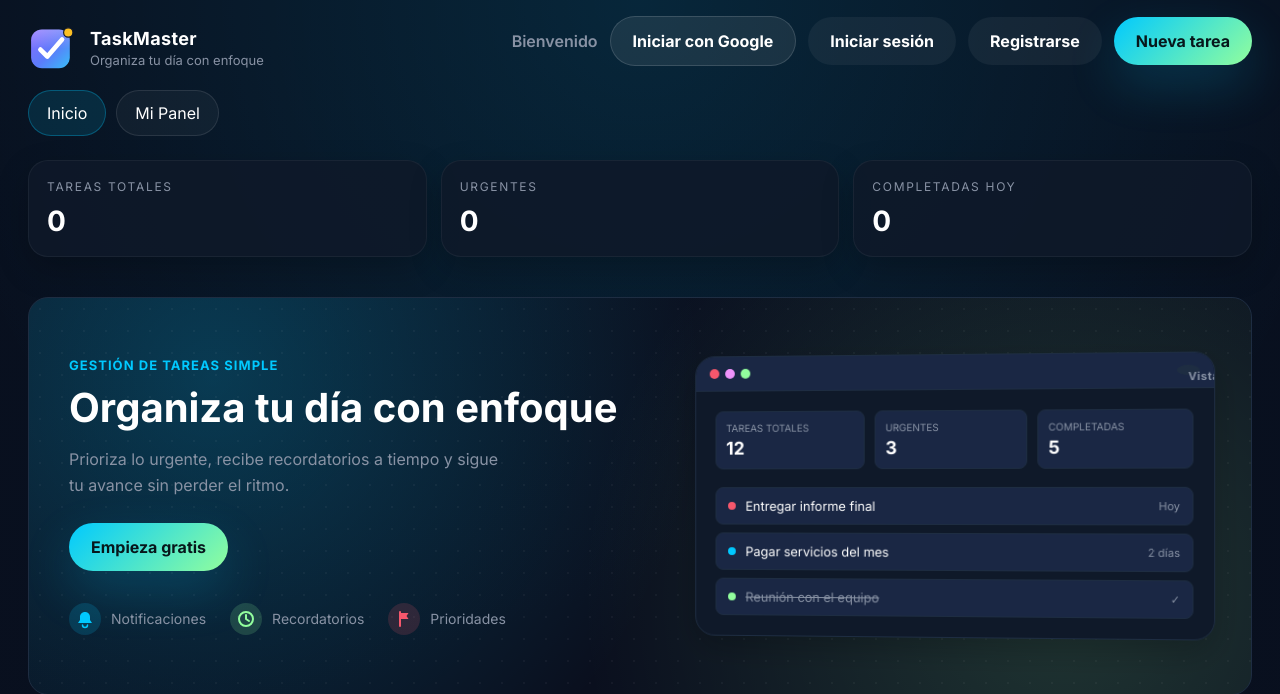
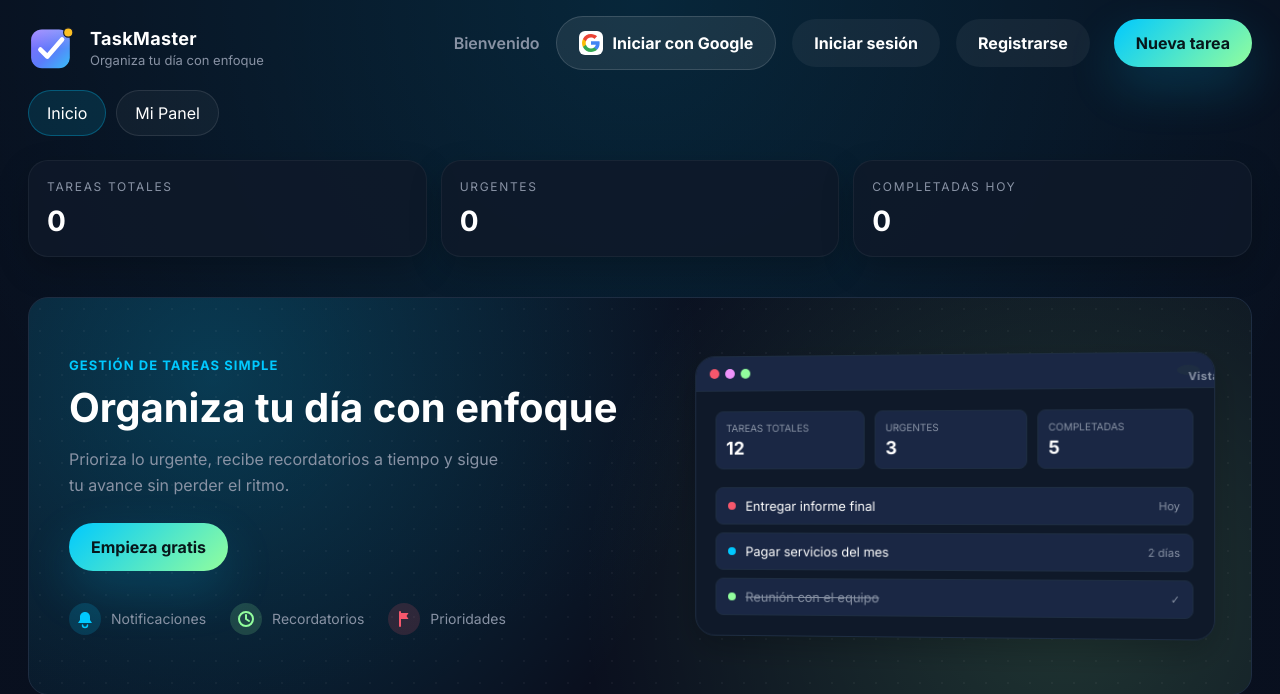
Before and after one commit to valeriafarinango0-cyber/TaskMaster-Web, a PHP site: page / in a window 1280 px wide. Shown: the top 694 px of the page. Run offline with PHP 8.4, Linux system fonts and the light colour scheme.

Commit message:
Separar botones del header y agregar el icono real de Google
- Los 5 botones de acción del header (Google, Iniciar sesión, Registrarse,
  Cerrar sesión, Nueva tarea) estaban muy juntos: gap de 12px -> 16px, y
  se agrega un margen extra antes de "Nueva tarea" para separarlo
  visualmente de los botones de cuenta.
- Se reemplaza la letra "G" de texto plano por el logo oficial de Google
  (SVG de 4 colores) en los tres lugares donde aparece: el botón del
  header, el botón del modal de autenticación y la nota de "Simulación
  de acceso con Google". El icono se ve sobre un pequeño tile blanco,
  como en los botones oficiales de "Sign in with Google".

Sin cambios de color de fondo ni tipografía todavía (eso va en un
commit aparte). Verificado visualmente con Playwright.

Co-Authored-By: Claude Sonnet 5 <noreply@anthropic.com>
Claude-Session: https://claude.ai/code/session_01RPY49JQodWZpu2PEuhovWv

```diff
--- a/assets/css/main.css
+++ b/assets/css/main.css
@@ -111,8 +111,14 @@ img {
   right: 28px;
   top: 16px;
   display: flex;
-  gap: 12px;
+  gap: 16px;
   align-items: center;
+}
+
+/* Separar visualmente los botones de cuenta (Google/Iniciar/Registrarse)
+   del botón principal "Nueva tarea", para que no se sientan pegados. */
+#btn-nueva-tarea {
+  margin-left: 8px;
 }
 
 .header-actions .welcome {
@@ -1251,6 +1257,14 @@ img {
   color: var(--text);
   border: 1px solid rgba(255,255,255,0.12);
   width: 100%;
+  display: inline-flex;
+  align-items: center;
+  justify-content: center;
+}
+
+#btn-google-login {
+  display: inline-flex;
+  align-items: center;
 }
 
 .btn--small {
@@ -1360,8 +1374,17 @@ img {
   width: 24px;
   height: 24px;
   margin-right: 10px;
-  border-radius: 8px;
-  background: rgba(255,255,255,0.12);
+  border-radius: 6px;
+  background: #fff;
+  padding: 3px;
+  flex-shrink: 0;
+  vertical-align: middle;
+}
+
+.google-icon svg {
+  width: 100%;
+  height: 100%;
+  display: block;
 }
 
 .auth-note {
--- a/index.html
+++ b/index.html
@@ -23,7 +23,17 @@
           <div class="welcome" id="header-welcome">Bienvenido</div>
           <div class="header-countdown" id="header-countdown"></div>
         </div>
-        <button class="btn btn--secondary" id="btn-google-login">Iniciar con Google</button>
+        <button class="btn btn--secondary" id="btn-google-login">
+          <span class="google-icon">
+            <svg viewBox="0 0 18 18" xmlns="http://www.w3.org/2000/svg">
+              <path fill="#4285F4" d="M17.64 9.2c0-.637-.057-1.251-.164-1.84H9v3.481h4.844a4.14 4.14 0 0 1-1.796 2.716v2.259h2.908c1.702-1.567 2.684-3.874 2.684-6.615z"/>
+              <path fill="#34A853" d="M9 18c2.43 0 4.467-.806 5.956-2.18l-2.908-2.259c-.806.54-1.837.86-3.048.86-2.344 0-4.328-1.584-5.036-3.711H.957v2.332A8.997 8.997 0 0 0 9 18z"/>
+              <path fill="#FBBC05" d="M3.964 10.71A5.41 5.41 0 0 1 3.682 9c0-.593.102-1.17.282-1.71V4.958H.957A8.996 8.996 0 0 0 0 9c0 1.452.348 2.827.957 4.042l3.007-2.332z"/>
+              <path fill="#EA4335" d="M9 3.58c1.321 0 2.508.454 3.44 1.345l2.582-2.58C13.463.891 11.426 0 9 0A8.997 8.997 0 0 0 .957 4.958L3.964 7.29C4.672 5.163 6.656 3.58 9 3.58z"/>
+            </svg>
+          </span>
+          Iniciar con Google
+        </button>
         <button class="btn btn--ghost" id="btn-login">Iniciar sesión</button>
         <button class="btn btn--ghost" id="btn-registrarse">Registrarse</button>
         <button class="btn btn--ghost" id="btn-logout" style="display:none;">Cerrar sesión</button>
@@ -351,7 +361,15 @@
       </div>
       <form class="modal__form" id="form-auth" novalidate>
         <p class="auth-note" id="auth-google-note" style="display:none;">
-          <span class="google-icon">G</span> Simulación de acceso con Google — solo necesitamos tu correo.
+          <span class="google-icon">
+            <svg viewBox="0 0 18 18" xmlns="http://www.w3.org/2000/svg">
+              <path fill="#4285F4" d="M17.64 9.2c0-.637-.057-1.251-.164-1.84H9v3.481h4.844a4.14 4.14 0 0 1-1.796 2.716v2.259h2.908c1.702-1.567 2.684-3.874 2.684-6.615z"/>
+              <path fill="#34A853" d="M9 18c2.43 0 4.467-.806 5.956-2.18l-2.908-2.259c-.806.54-1.837.86-3.048.86-2.344 0-4.328-1.584-5.036-3.711H.957v2.332A8.997 8.997 0 0 0 9 18z"/>
+              <path fill="#FBBC05" d="M3.964 10.71A5.41 5.41 0 0 1 3.682 9c0-.593.102-1.17.282-1.71V4.958H.957A8.996 8.996 0 0 0 0 9c0 1.452.348 2.827.957 4.042l3.007-2.332z"/>
+              <path fill="#EA4335" d="M9 3.58c1.321 0 2.508.454 3.44 1.345l2.582-2.58C13.463.891 11.426 0 9 0A8.997 8.997 0 0 0 .957 4.958L3.964 7.29C4.672 5.163 6.656 3.58 9 3.58z"/>
+            </svg>
+          </span>
+          Simulación de acceso con Google — solo necesitamos tu correo.
         </p>
         <div class="form-row" id="row-nombre">
           <label class="field">
@@ -377,7 +395,15 @@
         </div>
         <div class="social-login" id="row-social-login">
           <button type="button" class="btn btn--social" id="btn-modal-google">
-            <span class="google-icon">G</span> Iniciar sesión con Google
+            <span class="google-icon">
+              <svg viewBox="0 0 18 18" xmlns="http://www.w3.org/2000/svg">
+                <path fill="#4285F4" d="M17.64 9.2c0-.637-.057-1.251-.164-1.84H9v3.481h4.844a4.14 4.14 0 0 1-1.796 2.716v2.259h2.908c1.702-1.567 2.684-3.874 2.684-6.615z"/>
+                <path fill="#34A853" d="M9 18c2.43 0 4.467-.806 5.956-2.18l-2.908-2.259c-.806.54-1.837.86-3.048.86-2.344 0-4.328-1.584-5.036-3.711H.957v2.332A8.997 8.997 0 0 0 9 18z"/>
+                <path fill="#FBBC05" d="M3.964 10.71A5.41 5.41 0 0 1 3.682 9c0-.593.102-1.17.282-1.71V4.958H.957A8.996 8.996 0 0 0 0 9c0 1.452.348 2.827.957 4.042l3.007-2.332z"/>
+                <path fill="#EA4335" d="M9 3.58c1.321 0 2.508.454 3.44 1.345l2.582-2.58C13.463.891 11.426 0 9 0A8.997 8.997 0 0 0 .957 4.958L3.964 7.29C4.672 5.163 6.656 3.58 9 3.58z"/>
+              </svg>
+            </span>
+            Iniciar sesión con Google
           </button>
         </div>
       </form>
```
